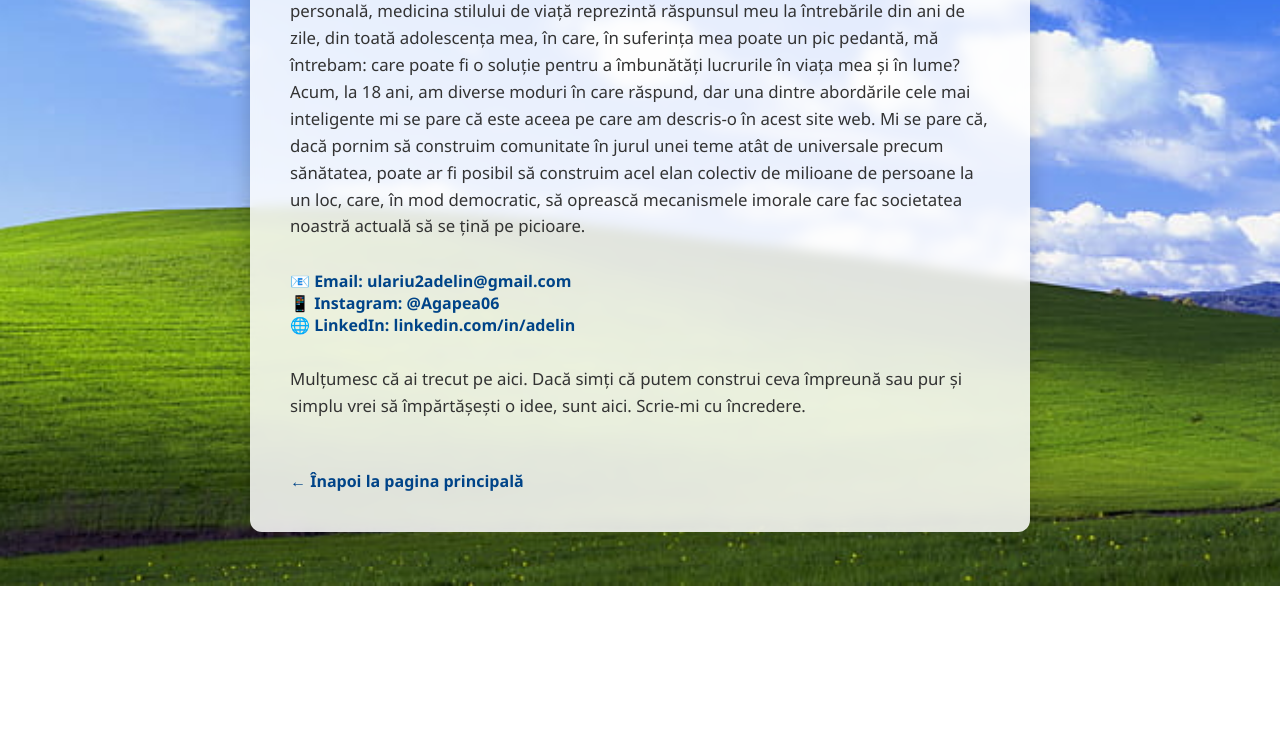
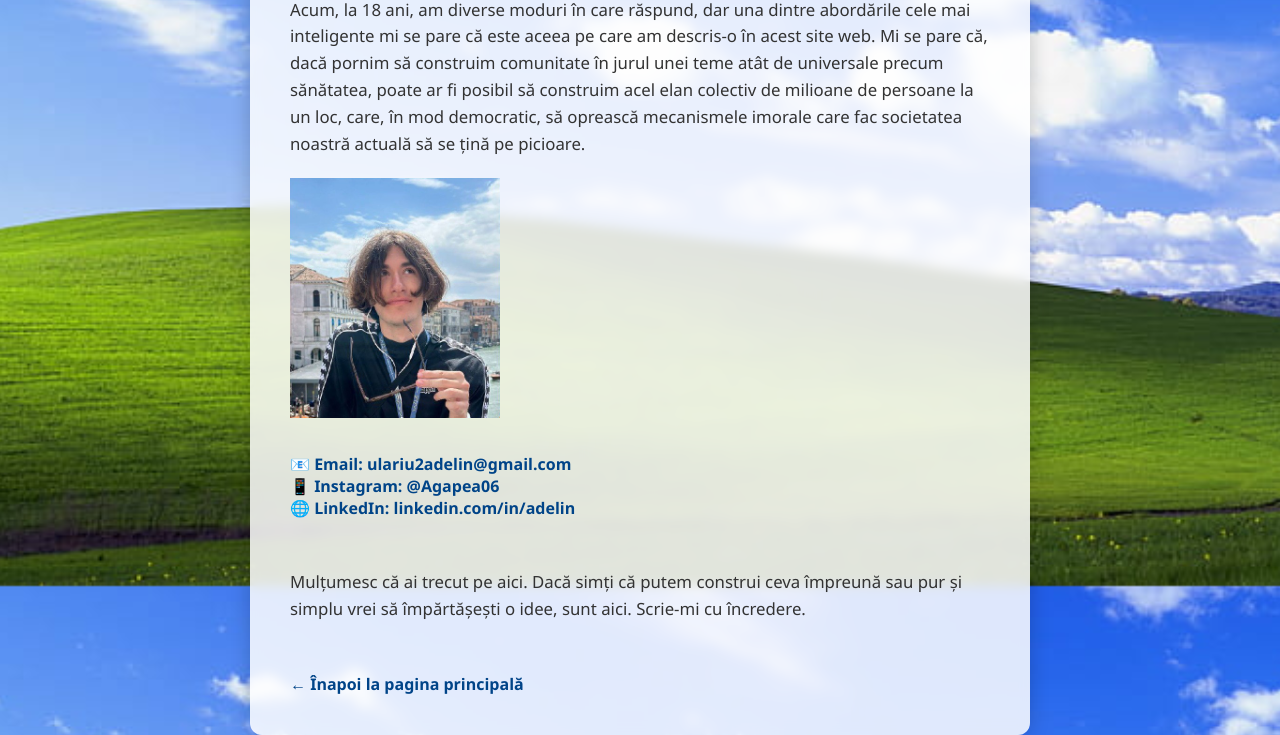
Before and after one commit to Adelin965/Lifestyle-Medicine-website, a plain HTML site: page contact.html in a window 1280 px wide. Shown: the part 214-949 px from the top of the page. Before the commit the page ends 800 px from the top, so only its background shows below. Drawn offline with Linux system fonts and the light colour scheme.

Commit message:
Modificare mică în cod – stil sau conținut

```diff
--- a/contact.html
+++ b/contact.html
@@ -13,7 +13,7 @@
       display: flex;
       align-items: center;
       justify-content: center;
-      height: 100vh;
+      height: 115vh;
     }
 
     .contact-container {
@@ -77,6 +77,7 @@
 
     <p>În acest mic text, mi-ar plăcea să vă descriu viziunea mea visătoare. În filosofia mea personală, medicina stilului de viață reprezintă răspunsul meu la întrebările din ani de zile, din toată adolescența mea, în care, în suferința mea poate un pic pedantă, mă întrebam: care poate fi o soluție pentru a îmbunătăți lucrurile în viața mea și în lume? Acum, la 18 ani, am diverse moduri în care răspund, dar una dintre abordările cele mai inteligente mi se pare că este aceea pe care am descris-o în acest site web. Mi se pare că, dacă pornim să construim comunitate în jurul unei teme atât de universale precum sănătatea, poate ar fi posibil să construim acel elan colectiv de milioane de persoane la un loc, care, în mod democratic, să oprească mecanismele imorale care fac societatea noastră actuală să se țină pe picioare.</p>
 
+<img src="Me.jpg" width="30%" height="50%">
 
     <div class="contact-info">
       📧 Email: <a href="mailto:ulariu2adelin@gmail.com">ulariu2adelin@gmail.com</a><br>
@@ -84,10 +85,12 @@
       🌐 LinkedIn: <a href="https://www.linkedin.com/in/adelin-undefined-844948342/" target="_blank">linkedin.com/in/adelin</a>
     </div>
 
-    <p style="margin-top: 30px;">Mulțumesc că ai trecut pe aici. Dacă simți că putem construi ceva împreună sau pur și simplu vrei să împărtășești o idee, sunt aici. Scrie-mi cu încredere.</p>
+    <p style="margin-top: 50px;">Mulțumesc că ai trecut pe aici. Dacă simți că putem construi ceva împreună sau pur și simplu vrei să împărtășești o idee, sunt aici. Scrie-mi cu încredere.</p>
 
     <a href="index.html" class="back-link">← Înapoi la pagina principală</a>
   </div>
 
+
+
 </body>
 </html>
```
Also changed, not shown: index.html (+3 -0 lines), Me.jpg (added).
